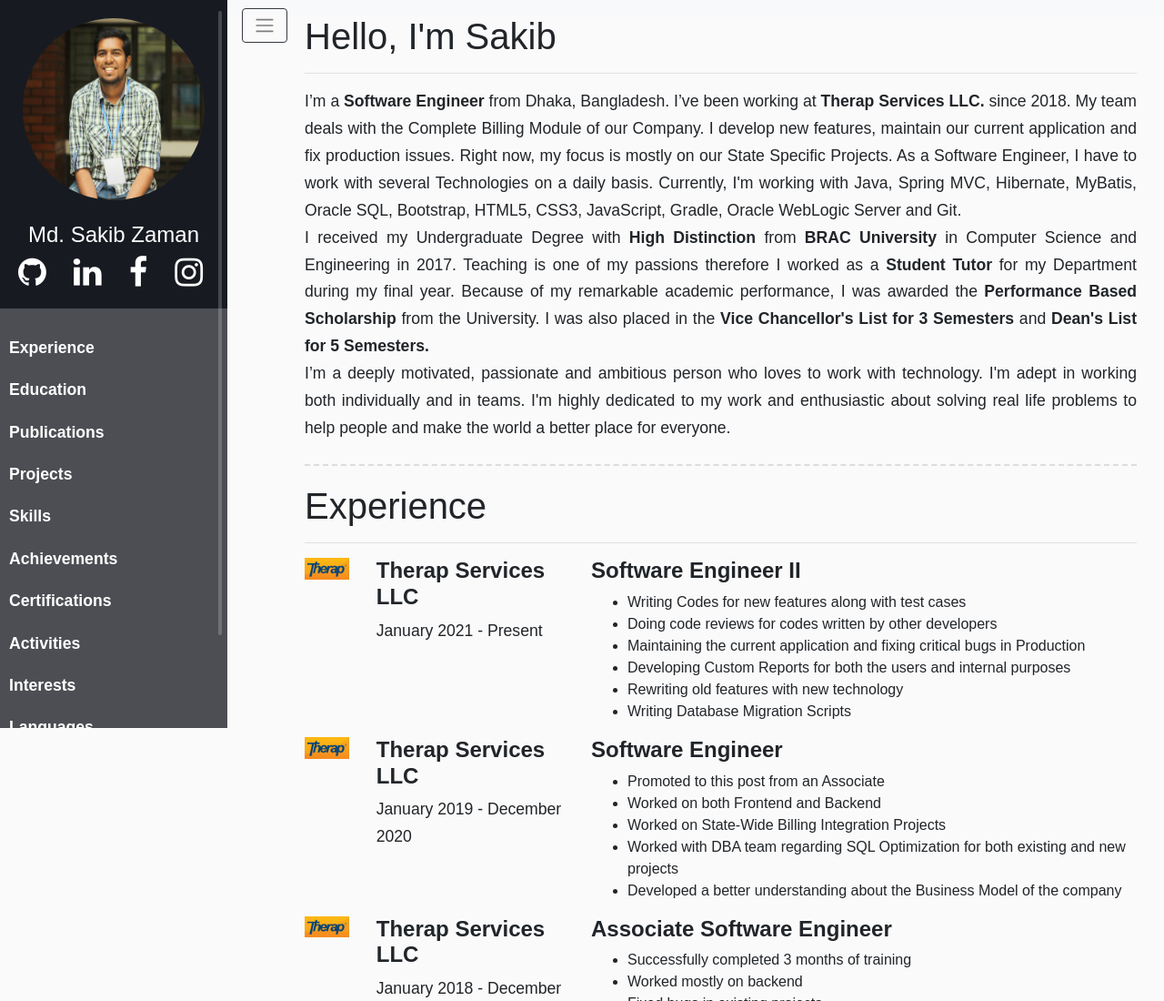
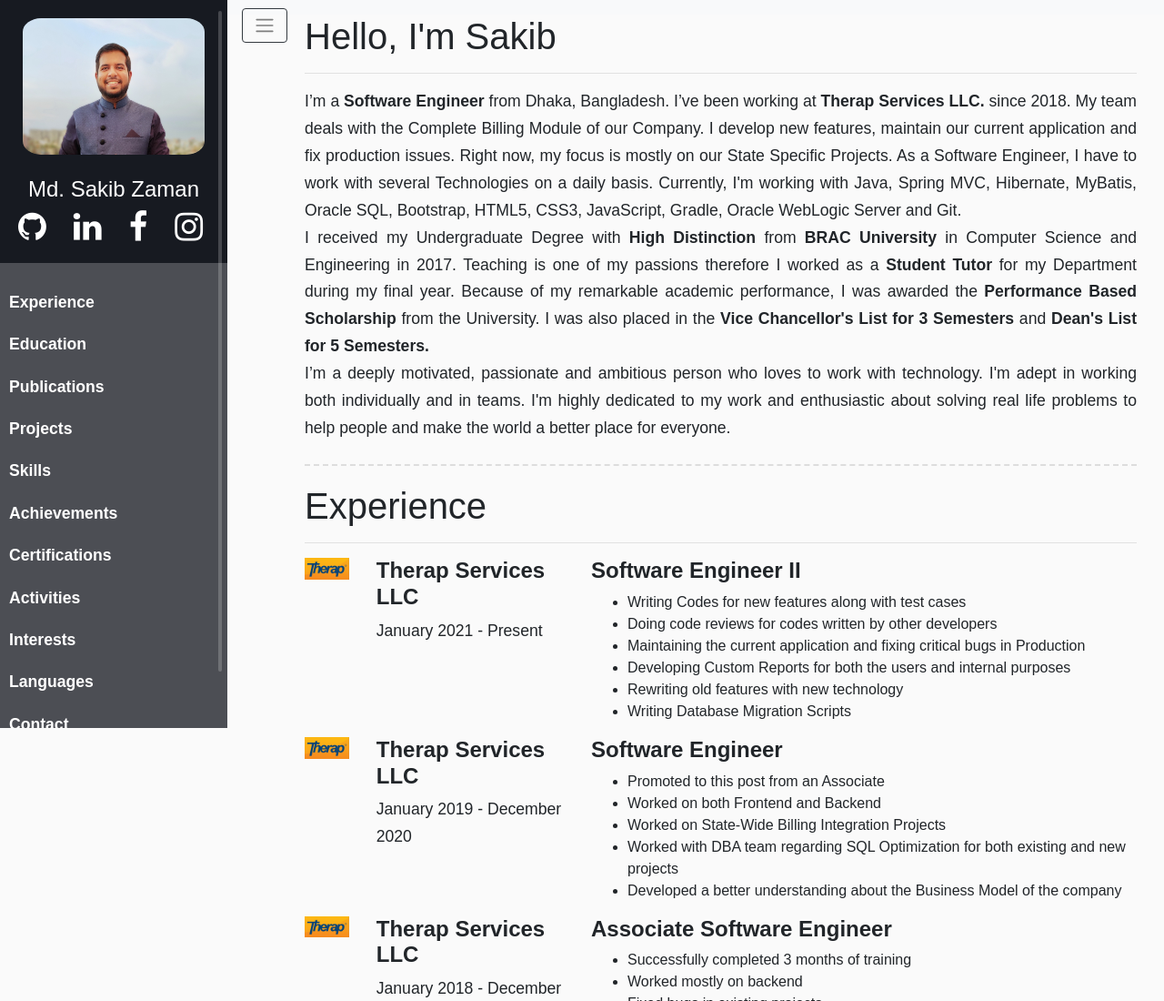
Before and after one commit to sakib-zaman/sakib-zaman.github.io, a plain HTML site: page index.html in a window 1280 px wide. Shown: the top 1100 px of the page at 91% size. Drawn offline with Linux system fonts and the light colour scheme; a web font is replaced by a local one.

Commit message:
Added new photo

```diff
--- a/index.html
+++ b/index.html
@@ -32,7 +32,7 @@
         <nav id="sidebar">
             <div class="sidebar-header" style="text-align: center;">
                 <a href="#about-me">
-                    <img src="images/sakib.jpg" style="width: 200px; height: 200px; border-radius: 50%;">
+                    <img src="images/sakib-photo.jpg" style="width: 200px; height: 150px; border-radius: 10%;">
                     <br><br>
                     <h4>Md. Sakib Zaman</h4>
                 </a>
```
Also changed, not shown: images/sakib-photo.jpg (added).
